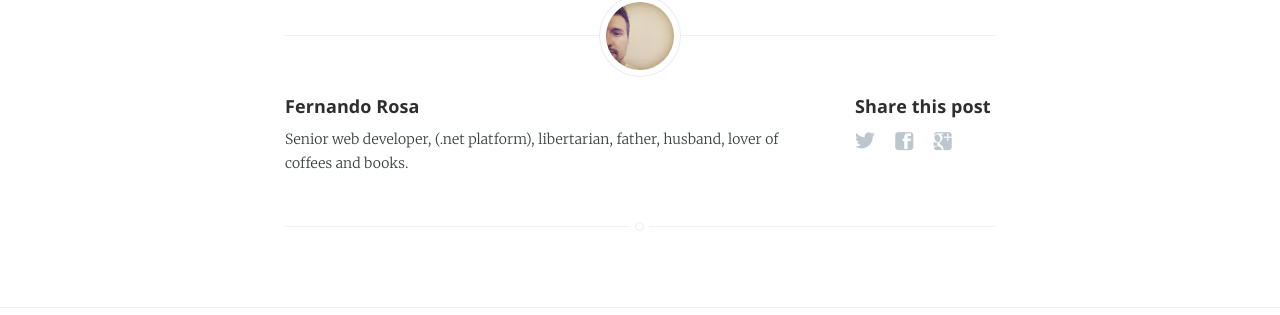
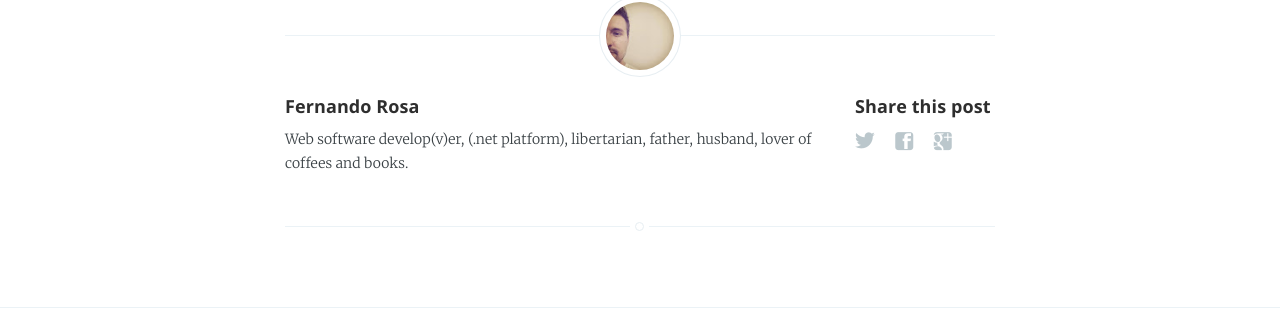
Before and after one commit to libnando/nandomegaman.github.io, a Jekyll site: the page built from _posts/2016-03-21-politicagem.markdown, in a window 1280 px wide. Shown: the part 348-663 px from the top of the page. Built offline with Jekyll 4.4.1, drawn with Linux system fonts in a browser that asks for light colours.

Commit message:
Update post.html

```diff
--- a/_layouts/post.html
+++ b/_layouts/post.html
@@ -72,7 +72,7 @@ post_class: post-template
                     <h4> {{ site.author }} </h4>
                     <!-- Author Bio -->
                     <p>
-                        Senior web developer, (.net platform), libertarian, father, husband, lover of coffees and books.
+                        Web software develop(v)er, (.net platform), libertarian, father, husband, lover of coffees and books.
                     </p>
                 </section>
             {% endif %}
```
